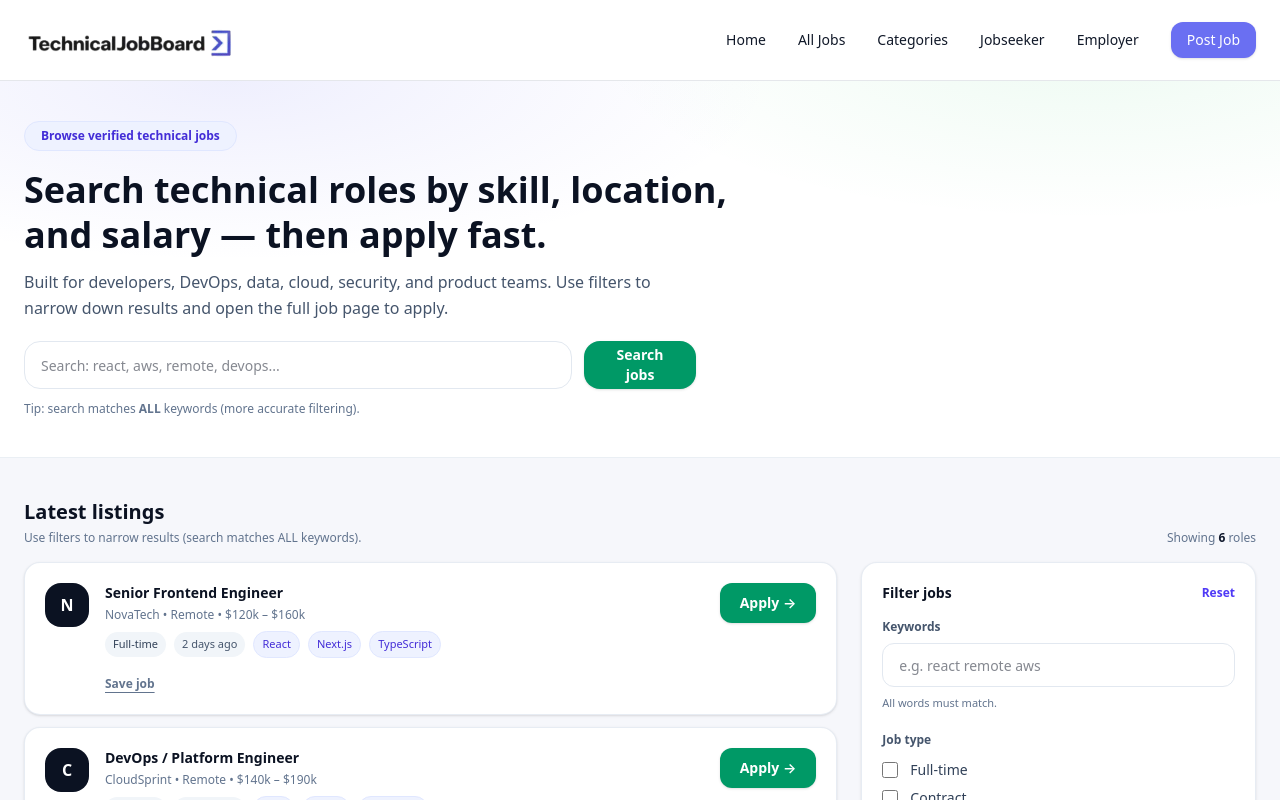
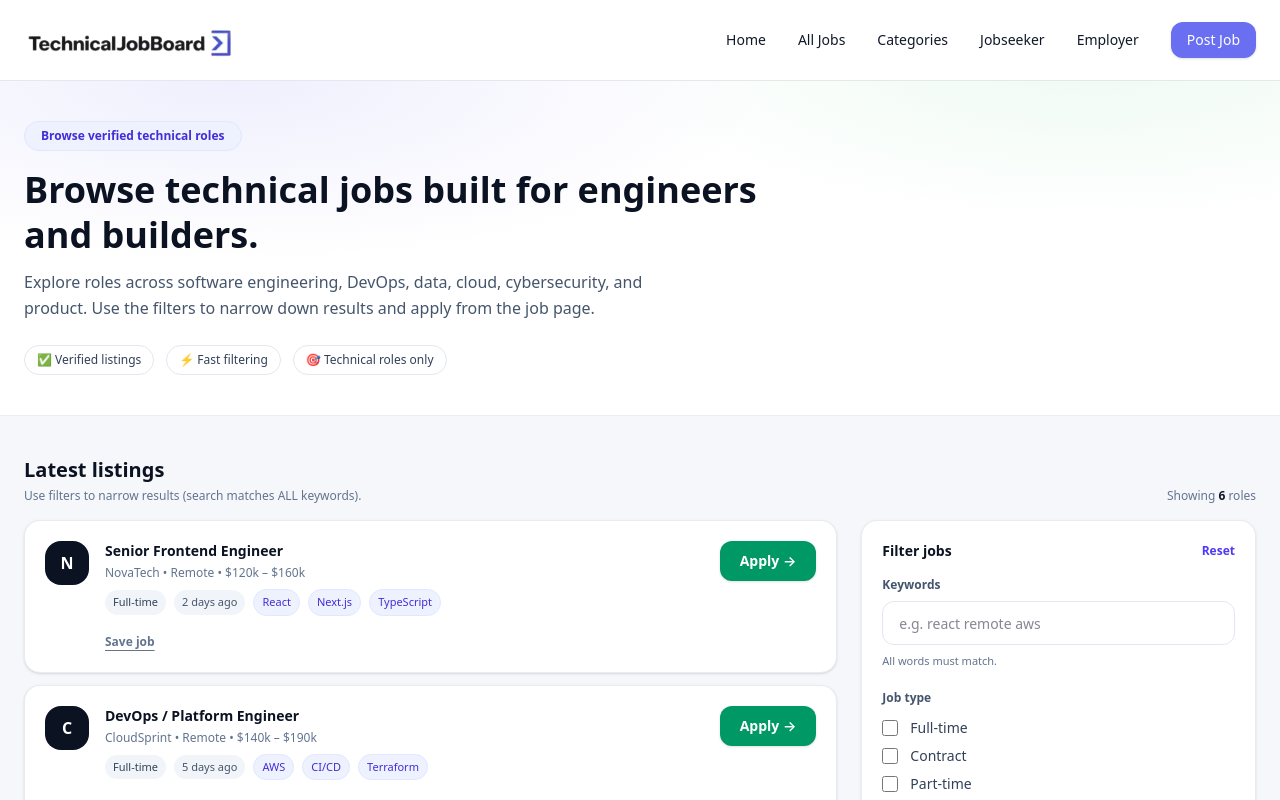
Before and after one commit to adebisidolapo/technicaljobboard, a Next.js app in the folder jobboard/: page /all-jobs in a window 1280 px wide. Shown: the top 800 px of the page. Built offline with nearby package versions, Linux system fonts and the light colour scheme.

Commit message:
All jobs: remove hero search bar, restore browse badge, switch buttons to indigo

```diff
--- a/jobboard/components/jobs/JobsSection.tsx
+++ b/jobboard/components/jobs/JobsSection.tsx
@@ -184,53 +184,46 @@ export default function JobsSection() {
 
   return (
     <main className="bg-[#F6F7FB] text-[#0B1222]">
+
 {/* ================= HERO ================= */}
 <section className="relative overflow-hidden bg-white border-b border-slate-200/70">
-        {/* keep your bg (subtle) */}
+  {/* subtle background */}
   <div className="pointer-events-none absolute inset-0">
     <div className="absolute inset-0 bg-[radial-gradient(900px_300px_at_18%_0%,rgba(99,102,241,0.10),transparent_60%)]" />
     <div className="absolute inset-0 bg-[radial-gradient(900px_320px_at_85%_-10%,rgba(34,197,94,0.08),transparent_55%)]" />
   </div>
 
-        {/* more engaging content (no startup wording) */}
   <div className="relative max-w-7xl mx-auto px-6 pt-8 pb-8 md:pt-10 md:pb-10">
     <div className="max-w-3xl">
       <span className="inline-flex items-center rounded-full bg-indigo-50 text-indigo-700 border border-indigo-100 px-4 py-1.5 text-xs font-semibold">
-              Browse verified technical jobs
+        Browse verified technical roles
       </span>
 
       <h1 className="mt-4 text-3xl md:text-4xl font-extrabold text-[#0B1222] leading-tight">
-              Search technical roles by skill, location, and salary — then apply fast.
+        Browse technical jobs built for engineers and builders.
       </h1>
 
       <p className="mt-3 text-sm md:text-base text-slate-600 leading-relaxed max-w-2xl">
-              Built for developers, DevOps, data, cloud, security, and product teams. Use filters to narrow
-              down results and open the full job page to apply.
+        Explore roles across software engineering, DevOps, data, cloud, cybersecurity, and product.
+        Use the filters to narrow down results and apply from the job page.
       </p>
 
-            {/* quick search bar (engaging + useful) */}
-            <div className="mt-5 flex flex-col sm:flex-row gap-3 max-w-2xl">
-              <input
-                value={q}
-                onChange={(e) => setQ(e.target.value)}
-                placeholder="Search: react, aws, remote, devops..."
-                className="h-12 w-full rounded-2xl border border-slate-200 bg-white px-4 text-sm outline-none focus:ring-2 focus:ring-emerald-200 focus:border-emerald-300"
-              />
-              <button
-                type="button"
-                onClick={() => document.getElementById("latest")?.scrollIntoView({ behavior: "smooth" })}
-                className="h-12 px-6 rounded-2xl bg-emerald-600 hover:bg-emerald-700 text-white text-sm font-semibold shadow-sm transition"
-              >
-                Search jobs
-              </button>
-            </div>
-
-            <div className="mt-3 text-xs text-slate-500">
-              Tip: search matches <span className="font-semibold">ALL</span> keywords (more accurate filtering).
+      {/* little stats row (replaces search bar) */}
+      <div className="mt-6 flex flex-wrap gap-3 text-xs">
+        <span className="rounded-full bg-white border border-slate-200 px-3 py-1.5 text-slate-700">
+          ✅ Verified listings
+        </span>
+        <span className="rounded-full bg-white border border-slate-200 px-3 py-1.5 text-slate-700">
+          ⚡ Fast filtering
+        </span>
+        <span className="rounded-full bg-white border border-slate-200 px-3 py-1.5 text-slate-700">
+          🎯 Technical roles only
+        </span>
       </div>
     </div>
   </div>
 </section>
+
 
       {/* ================= RESULTS + FILTER ================= */}
       <section id="latest" className="max-w-7xl mx-auto px-6 py-8 md:py-10">
@@ -301,7 +294,7 @@ export default function JobsSection() {
                   className={[
                     "mt-2 h-10 w-full rounded-xl border text-sm font-semibold transition flex items-center justify-between px-4",
                     remoteOnly
-                      ? "bg-emerald-600 text-white border-emerald-600"
+                      ? "bg-indigo-600 text-white border-indigo-600"
                       : "bg-white border-slate-200 text-slate-700 hover:bg-slate-50",
                   ].join(" ")}
                 >
@@ -321,7 +314,8 @@ export default function JobsSection() {
                         name="salary"
                         checked={salaryMin === r.min}
                         onChange={() => setSalaryMin(r.min)}
-                        className="h-4 w-4 border-slate-300 text-emerald-600 focus:ring-emerald-200"
+                        className="h-4 w-4 border-slate-300 text-indigo-600 focus:ring-indigo-200
+"
                       />
                       {r.label}
                     </label>
@@ -342,7 +336,8 @@ export default function JobsSection() {
                 <select
                   value={location}
                   onChange={(e) => setLocation(e.target.value)}
-                  className="mt-2 h-11 w-full rounded-xl border border-slate-200 bg-white px-4 text-sm outline-none focus:ring-2 focus:ring-emerald-200 focus:border-emerald-300"
+                  className="mt-2 h-11 w-full rounded-xl border border-slate-200 bg-white px-4 text-sm outline-none focus:ring-2 focus:ring-indigo-200 focus:border-indigo-300
+"
                 >
                   {locations.map((l) => (
                     <option key={l} value={l}>
@@ -355,7 +350,8 @@ export default function JobsSection() {
               <button
                 type="button"
                 onClick={() => document.getElementById("latest")?.scrollIntoView({ behavior: "smooth" })}
-                className="mt-6 h-11 w-full rounded-2xl bg-emerald-600 hover:bg-emerald-700 text-white font-semibold transition"
+                className="mt-6 h-11 w-full rounded-2xl bg-indigo-600 hover:bg-indigo-700
+ text-white font-semibold transition"
               >
                 Search jobs
               </button>
```
Lines whose indentation alone changed are shown as unchanged.
